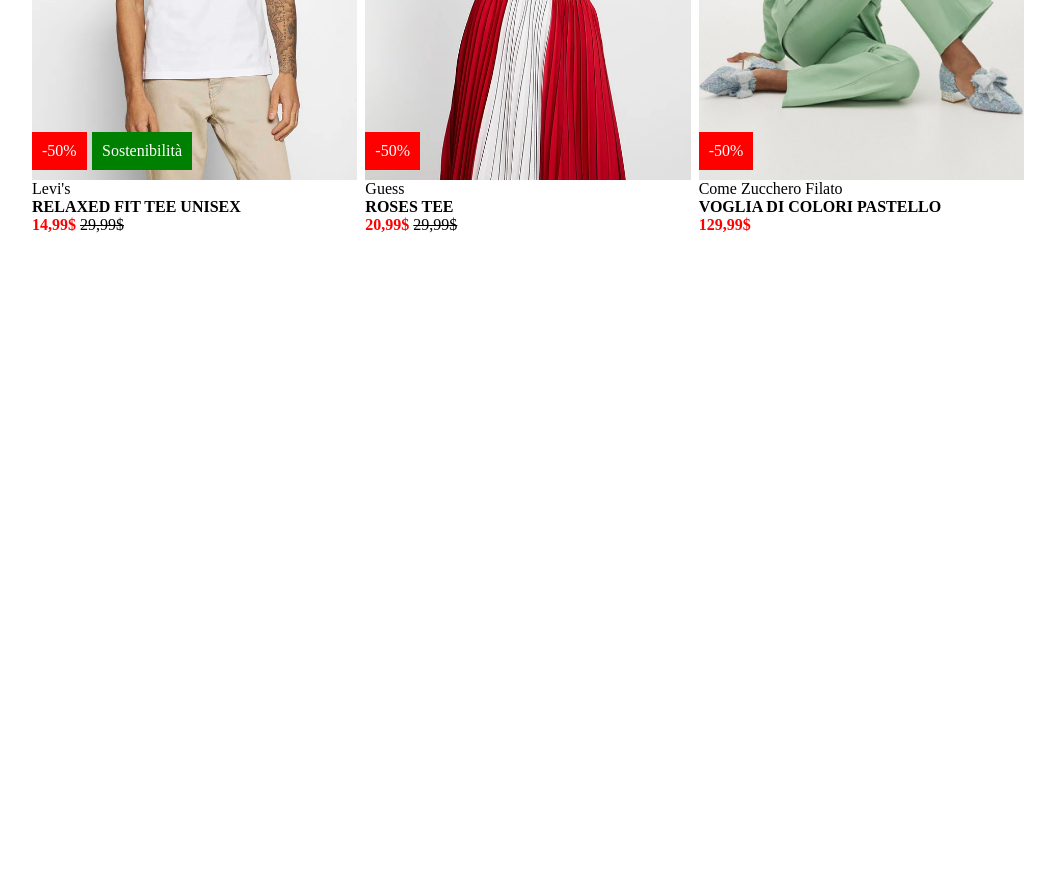
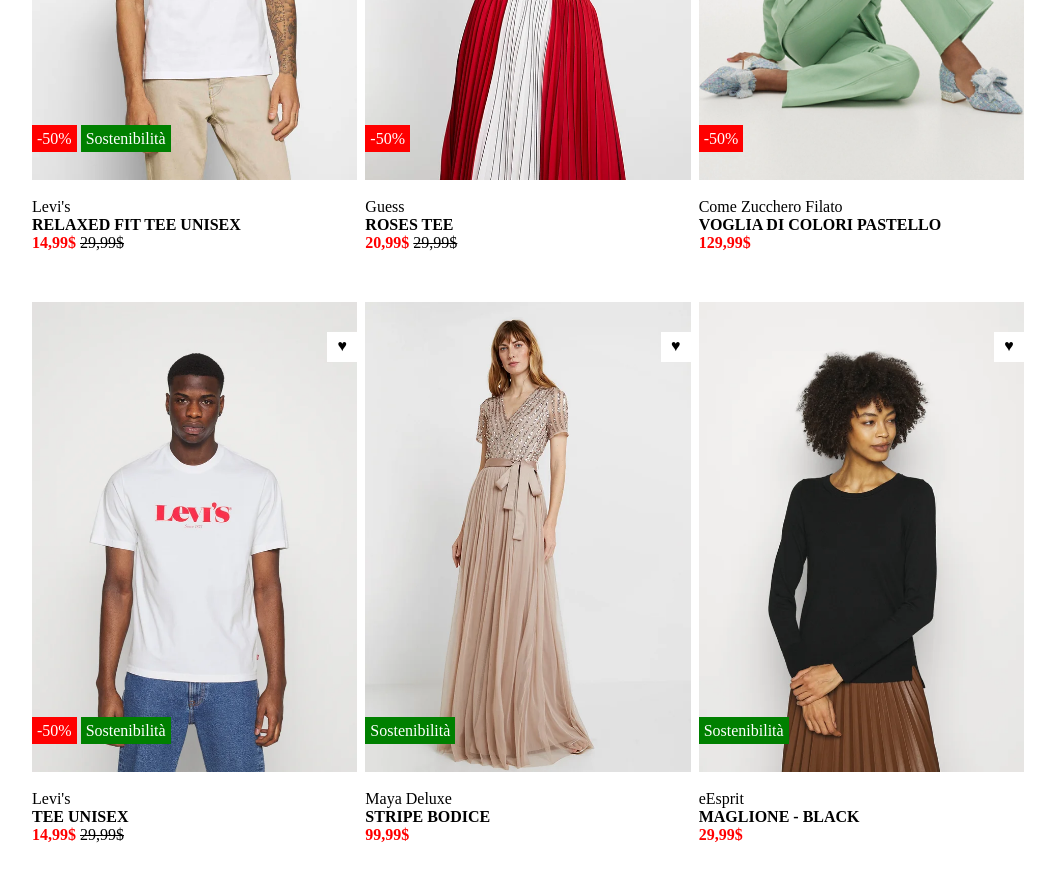
Before and after one commit to Faber000/html-css-boolando, a plain HTML site: page index.html in a window 1280 px wide. Shown: the part 340-1220 px from the top of the page, without its empty margins (112-1167 px from the left). Before the commit the page ends 800 px from the top, so only its background shows below. Drawn offline with Linux system fonts and the light colour scheme.

Commit message:
aggiunta seconda riga

```diff
--- a/css/style.css
+++ b/css/style.css
@@ -8,6 +8,10 @@
     max-width: 1000px;
     margin: auto;
     margin-top: 50px;
+}
+
+.row {
+    margin-bottom: 50px;
 }
 
 .clearfix::after {
@@ -33,20 +37,24 @@
 
 .product-discount {
     background-color: red;
-    position: absolute;
+    position: relative;
     left: 0;
-    bottom: 10px;
+    bottom: 50px;
     color: white;
-    padding: 10px;
+    padding: 5px;
+    width: 55px;
+    z-index: 2;
+    display: inline;
 }
 
 .product-sostenibility {
     background-color: green;
-    position: absolute;
-    left: 60px;
-    bottom: 10px;
+    position: relative;
+    bottom:50px;
     color: white;
-    padding: 10px;
+    padding: 5px;
+    width: 100px;
+    display: inline;
 }
 
 .product-wishlist {
@@ -54,8 +62,10 @@
     top: 30px;
     right: 0px;
     width: 30px;
+    height: 30px;
     text-align: center;
     background-color: white;
+    padding-top: 5px;
 }
 
 .product .product-img-2 {
--- a/index.html
+++ b/index.html
@@ -63,7 +63,58 @@
                 </div>
             </div>
 
+             <!-- riga prodotti -->
+            <div class="row clearfix">
+                <div class="col">
+                    <!-- componente prodotto -->
+                    <div class="product">
+                        <img class="product-img-1" src="img/4.webp" alt="">
+                        <img class="product-img-2" src="img/4b.webp" alt="">
+                        <div class="product-discount">-50%</div>
+                        <div class="product-wishlist">&hearts;</div>
+                        <div class="product-sostenibility">Sostenibilità</div>
+                    <!-- /componente prodotto -->
+                    </div>
+                    <div class="brand">Levi's</div>
+                    <div><strong>TEE UNISEX</strong></div>
+                    <div class="price">
+                        <span class="discounted-price"><strong>14,99$</strong></span>
+                        <span class="original-price">29,99$</span>
+                    </div>
+                </div>
 
+                <div class="col">
+                    <!-- componente prodotto -->
+                    <div class="product">
+                        <img class="product-img-1" src="img/5.webp" alt="">
+                        <img class="product-img-2" src="img/5b.webp" alt="">
+                        <div class="product-wishlist">&hearts;</div>
+                        <div class="product-sostenibility">Sostenibilità</div>
+                    <!-- /componente prodotto -->
+                    </div>
+                    <div class="brand">Maya Deluxe</div>
+                    <div><strong>STRIPE BODICE</strong></div>
+                    <div class="price">
+                        <span class="discounted-price"><strong>99,99$</strong></span>
+                    </div>
+                </div>
+
+                <div class="col">
+                    <!-- componente prodotto -->
+                    <div class="product">
+                        <img class="product-img-1" src="img/6.webp" alt="">
+                        <img class="product-img-2" src="img/6b.webp" alt="">
+                        <div class="product-wishlist">&hearts;</div>
+                        <div class="product-sostenibility">Sostenibilità</div>
+                    <!-- /componente prodotto -->
+                    </div>
+                    <div class="brand">eEsprit</div>
+                    <div><strong>MAGLIONE - BLACK</strong></div>
+                    <div class="price">
+                        <span class="discounted-price"><strong>29,99$</strong></span>
+                    </div>
+                </div>
+            </div>
             <!-- /riga prodotti -->
         </div>
     </body>
```
